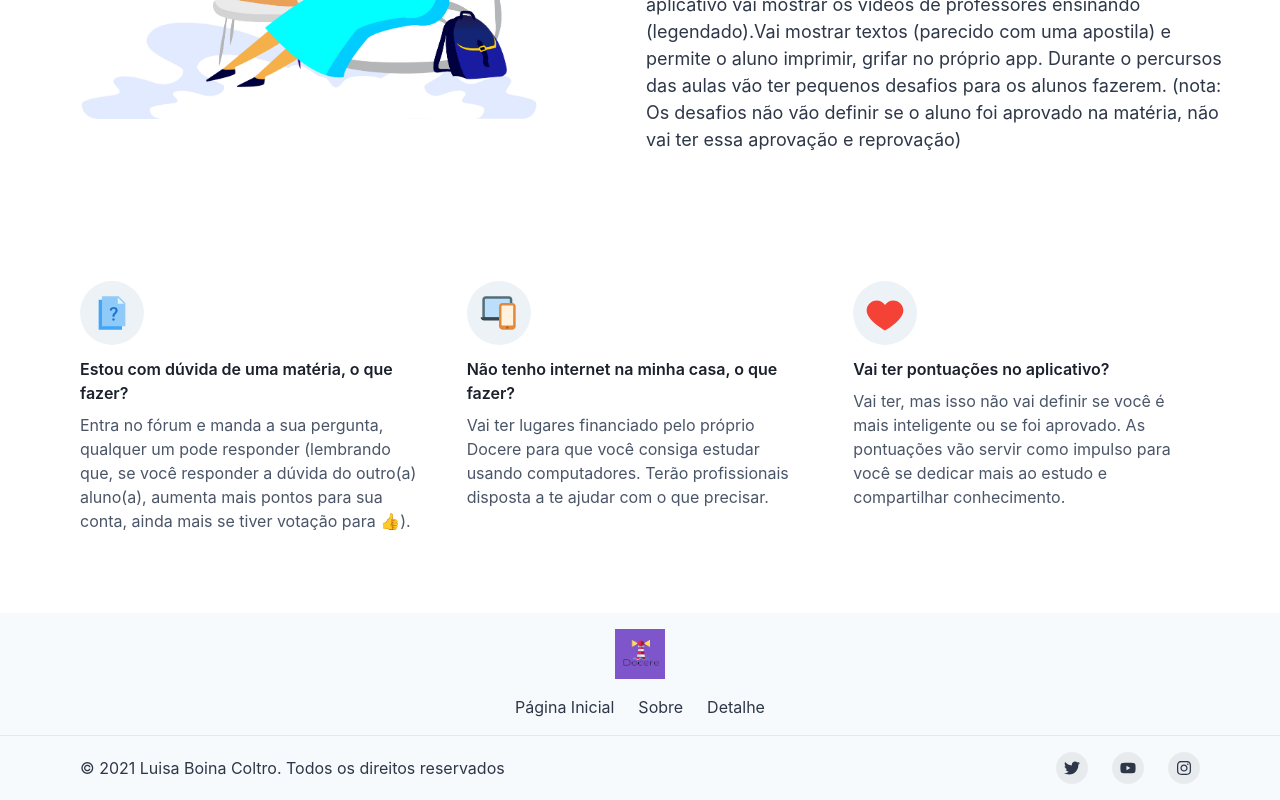
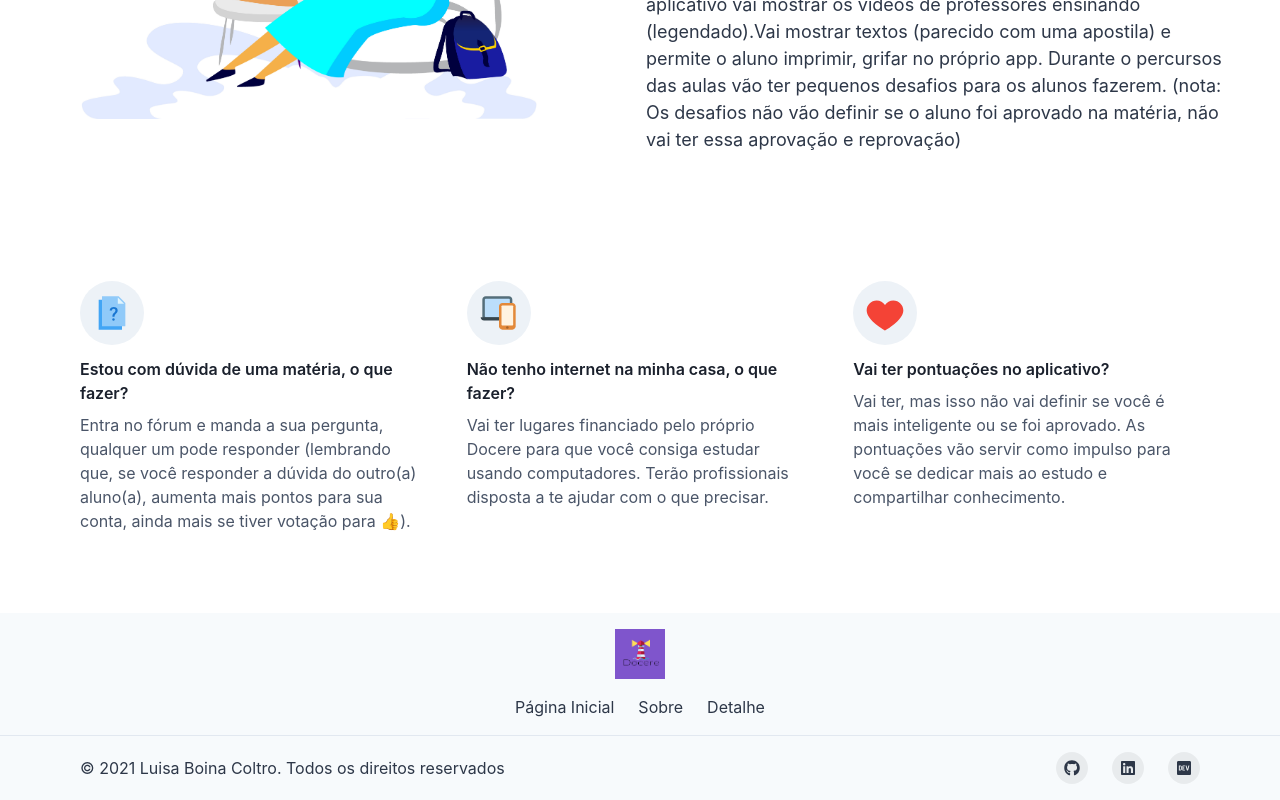
Before and after one commit to LuhBC-pixel/Docere, a Next.js app: page / in a window 1280 px wide. Shown: the part 1180-1980 px from the top of the page. Built offline with nearby package versions, Linux system fonts and the light colour scheme.

Commit message:
the end?

```diff
--- a/src/components/Footer.tsx
+++ b/src/components/Footer.tsx
@@ -7,7 +7,7 @@ import {
   Text,
   useColorModeValue,
 } from '@chakra-ui/react';
-import { FaInstagram, FaTwitter, FaYoutube } from 'react-icons/fa';
+import { FaDev, FaGithub, FaLinkedin } from 'react-icons/fa';
 import FooterSocialButton from './Footer/FooterSocialButton';
 import Logo from '../assets/Docere-logo.png';
 
@@ -49,14 +49,23 @@ const Footer = () => {
         >
           <Text>© 2021 Luisa Boina Coltro. Todos os direitos reservados</Text>
           <Stack direction={'row'} spacing={6}>
-            <FooterSocialButton label={'Twitter'} href={'#'}>
-              <FaTwitter />
+            <FooterSocialButton
+              label={'Github'}
+              href={'https://github.com/LuhBC-pixel'}
+            >
+              <FaGithub />
             </FooterSocialButton>
-            <FooterSocialButton label={'YouTube'} href={'#'}>
-              <FaYoutube />
+            <FooterSocialButton
+              label={'Linkedin'}
+              href={'https://www.linkedin.com/in/luisa-boina-02294014b/'}
+            >
+              <FaLinkedin />
             </FooterSocialButton>
-            <FooterSocialButton label={'Instagram'} href={'#'}>
-              <FaInstagram />
+            <FooterSocialButton
+              label={'Site Portofólio'}
+              href={'https://meu-site-drab.vercel.app/'}
+            >
+              <FaDev />
             </FooterSocialButton>
           </Stack>
         </Container>
--- a/src/components/Footer/FooterSocialButton.tsx
+++ b/src/components/Footer/FooterSocialButton.tsx
@@ -1,5 +1,5 @@
 import { ReactNode } from 'react';
-import {  chakra, useColorModeValue, VisuallyHidden } from '@chakra-ui/react';
+import { chakra, useColorModeValue, VisuallyHidden } from '@chakra-ui/react';
 
 const FooterSocialButton = ({
   children,
@@ -19,6 +19,7 @@ const FooterSocialButton = ({
       cursor={'pointer'}
       as={'a'}
       href={href}
+      target={'_blank'}
       display={'inline-flex'}
       alignItems={'center'}
       justifyContent={'center'}
```
